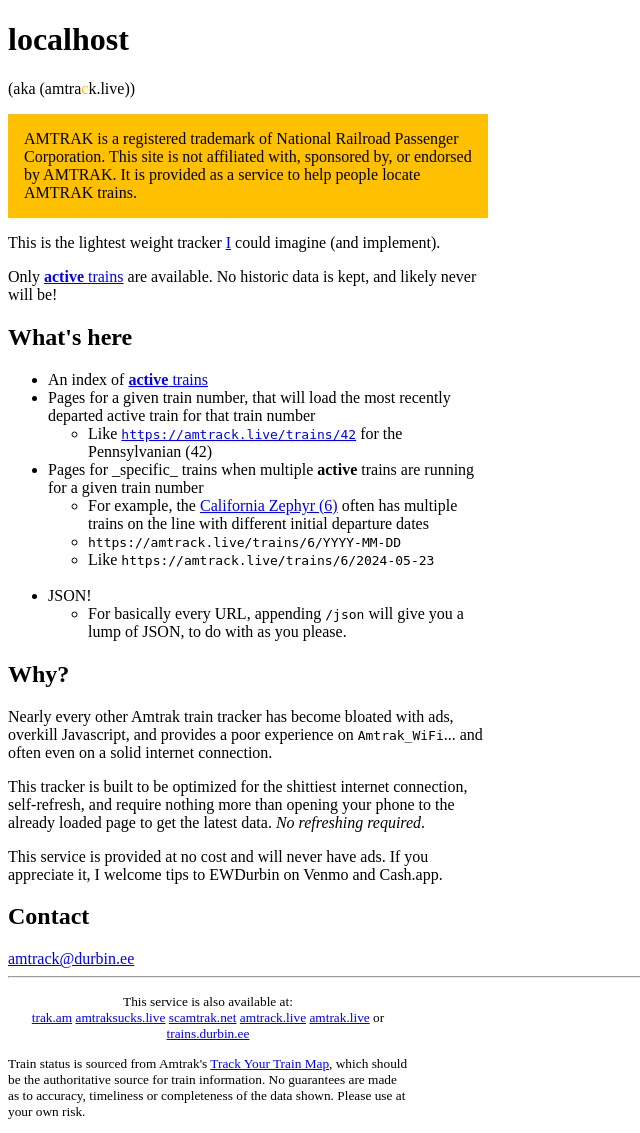
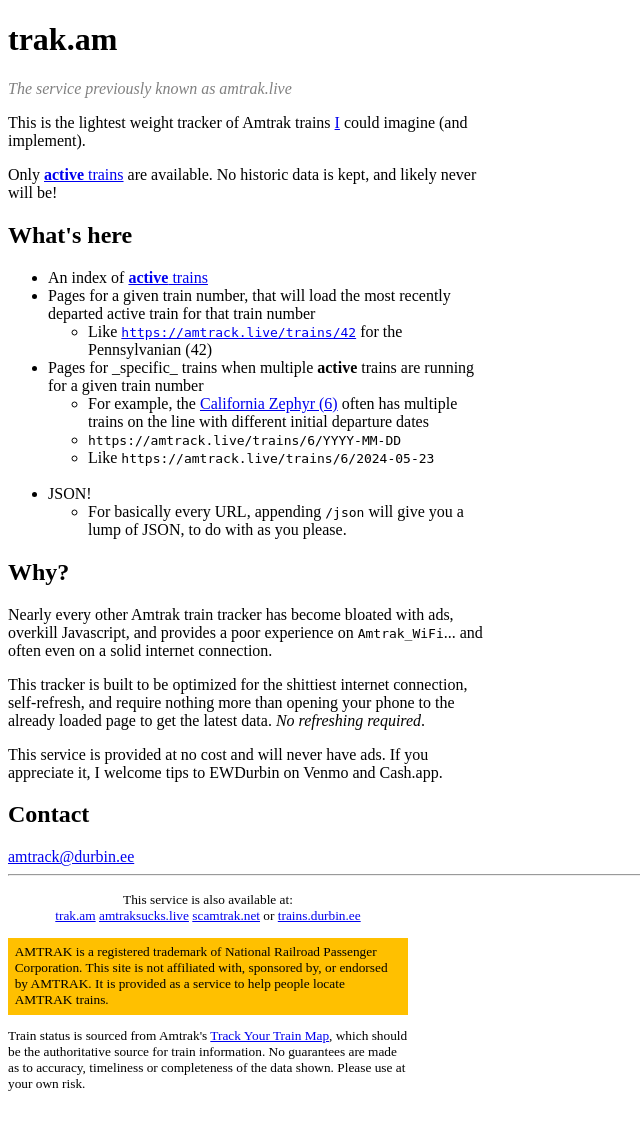
Before and after one commit to ewdurbin/amtrak, a Python web app: template templates/index.jinja2 in a window 1280 px wide. Shown: the whole page, without its empty margins (0-640 px from the left). After the commit the page ends 1091 px from the top, so only its background shows below. Run offline with Jinja, Linux system fonts and the light colour scheme; the template is opened without the code that fills it, so the values that code supplies are empty.

Commit message:
prep for migrating off amtrak.live/amtrack.live

```diff
--- a/app.py
+++ b/app.py
@@ -186,6 +186,12 @@
 @routes.get("/")
 @aiohttp_jinja2.template("index.jinja2")
 async def index(request):
+    return {}
+
+
+@routes.get("/about")
+@aiohttp_jinja2.template("about.jinja2")
+async def about(request):
     return {}
 
 
--- a/requirements.txt
+++ b/requirements.txt
@@ -12,3 +12,4 @@
 requests[socks]==2.31.0
 sentry-sdk==2.5.0
 sqlalchemy==2.0.43
+watchfiles==1.0.3
--- a/templates/base.jinja2
+++ b/templates/base.jinja2
@@ -63,7 +63,7 @@
     <div style="width: 100%; font-size: smaller; max-width: 30em; text-align: center;">
       <div style="width: 100%;">This service is also available at:</div>
       <span style="width: 100%;">
-    {% set domains = ['trak.am', 'amtraksucks.live', 'scamtrak.net', 'amtrack.live', 'amtrak.live', 'trains.durbin.ee'] %}
+    {% set domains = ['trak.am', 'amtraksucks.live', 'scamtrak.net', 'trains.durbin.ee'] %}
     {% if request.headers.get("HOST") in domains %}
       {% set foo = domains.remove(request.headers.get("HOST")) %}
     {% endif %}
--- a/templates/index.jinja2
+++ b/templates/index.jinja2
@@ -1,23 +1,12 @@
 {% extends 'base.jinja2' %}
 {% block content %}
 <div style="width: 100%; max-width: 30em;">
-{% if request.headers.get('HOST') in ('www.amtrack.live', 'amtrack.live') %}
-<h1>amtra<span style="color: #FFC000;">c</span>k.live</h1>
-{% elif request.headers.get('HOST') != None %}
-<h1>{{ request.headers.get('HOST') }}</h1>
-<p>(aka (amtra<span style="color: #FFC000;">c</span>k.live))</p>
-{% else %}
-<h1>amtrak.live</h1>
-{% endif %}
 
-<p style="background: #FFC000; padding: 1em;">
-  AMTRAK is a registered trademark of National Railroad Passenger Corporation.
-  This site is not affiliated with, sponsored by, or endorsed by AMTRAK.
-  It is provided as a service to help people locate AMTRAK trains.
-</p>
+<h1>trak.am</h1>
+<p style="color: grey"><i>The service previously known as amtrak.live</i></p>
 
 <p>
-  This is the lightest weight tracker <a href="https://durbin.ee">I</a> could imagine (and implement).
+  This is the lightest weight tracker of Amtrak trains <a href="https://durbin.ee">I</a> could imagine (and implement).
 </p>
 
 <p>
@@ -64,5 +53,3 @@
 </div>
 
 {% endblock %}
-
-{% block footer_disclaimer %}{% endblock %}
```
Also changed, not shown: docker-compose.yml (+6 -2 lines), templates/about.jinja2 (added, +24 -0 lines).
